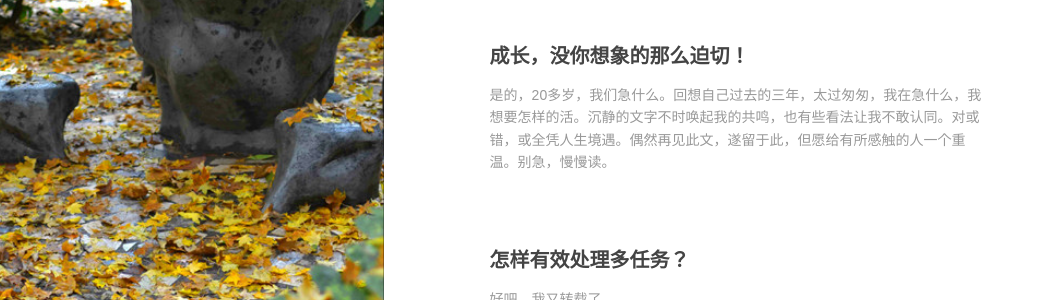
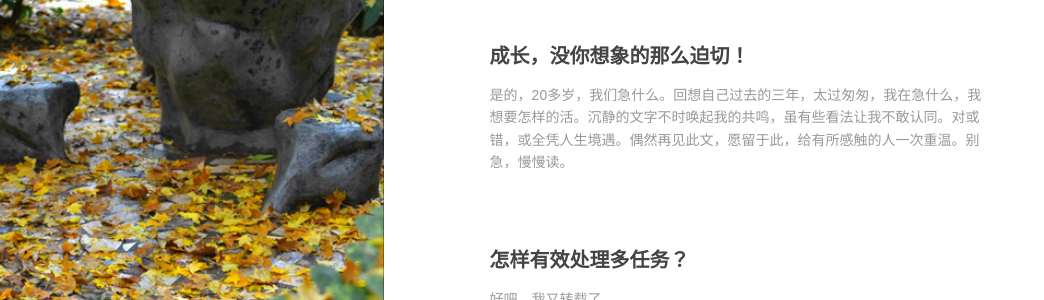
Before and after one commit to killets/blog, a Jekyll site: the page built from index.md, in a window 1280 px wide. Shown: the part 164-464 px from the top of the page, without its empty margins (0-1044 px from the left). Built offline with Jekyll 4.4.1, drawn with Linux system fonts in a browser that asks for light colours; Markdown is read by kramdown in place of the engine named in the settings.

Commit message:
sencond post edit

```diff
--- a/_posts/blog/2014-03-14-dont-hurry.md
+++ b/_posts/blog/2014-03-14-dont-hurry.md
@@ -2,7 +2,7 @@
 layout:     post
 title:      成长，没你想象的那么迫切！
 category: blog
-description: 是的，20多岁，我们急什么。回想自己过去的三年，太过匆匆，我在急什么，我想要怎样的活。沉静的文字不时唤起我的共鸣，也有些看法让我不敢认同。对或错，或全凭人生境遇。偶然再见此文，遂留于此，但愿给有所感触的人一个重温。别急，慢慢读。
+description: 是的，20多岁，我们急什么。回想自己过去的三年，太过匆匆，我在急什么，我想要怎样的活。沉静的文字不时唤起我的共鸣，虽有些看法让我不敢认同。对或错，或全凭人生境遇。偶然再见此文，愿留于此，给有所感触的人一次重温。别急，慢慢读。
 ---
 
 
```
